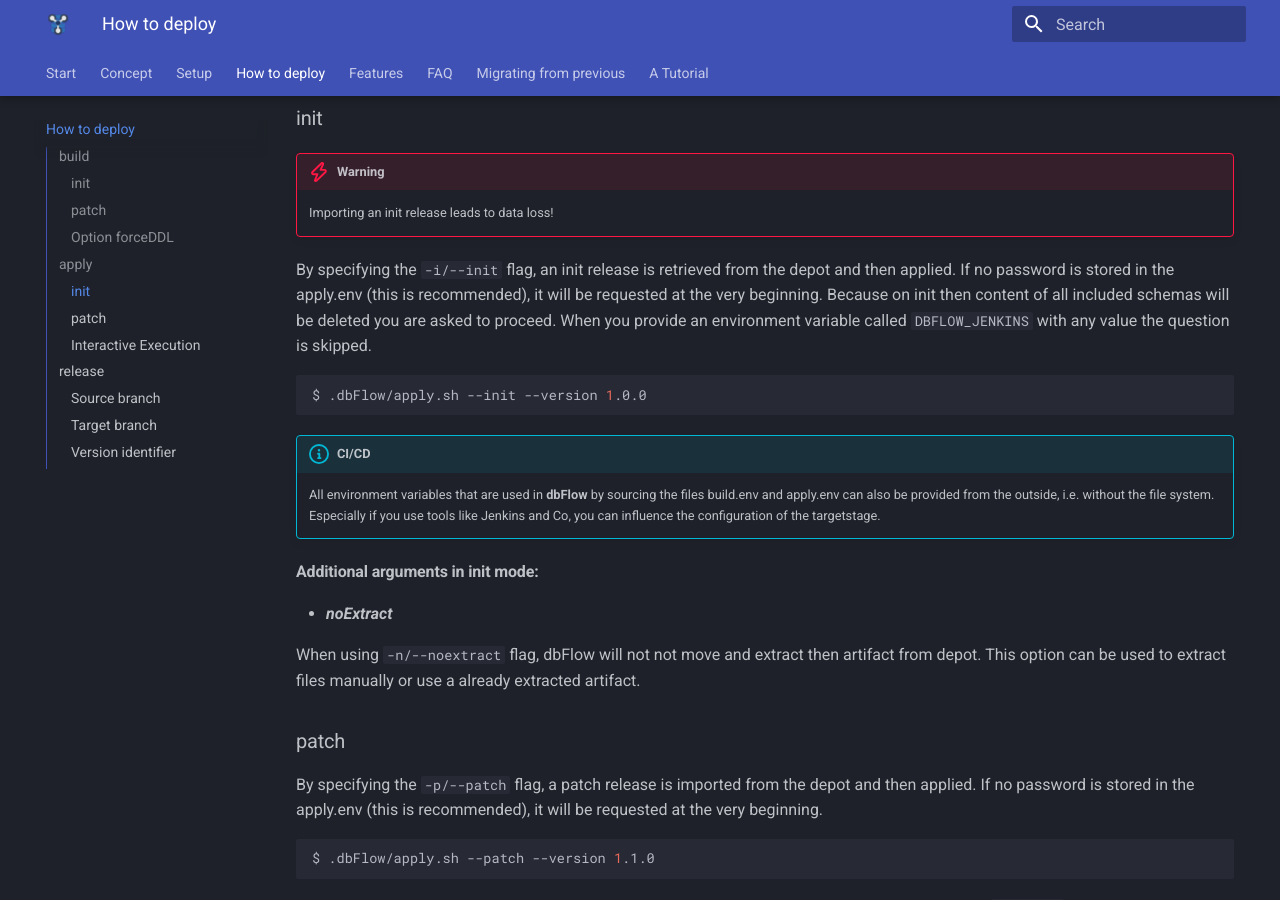
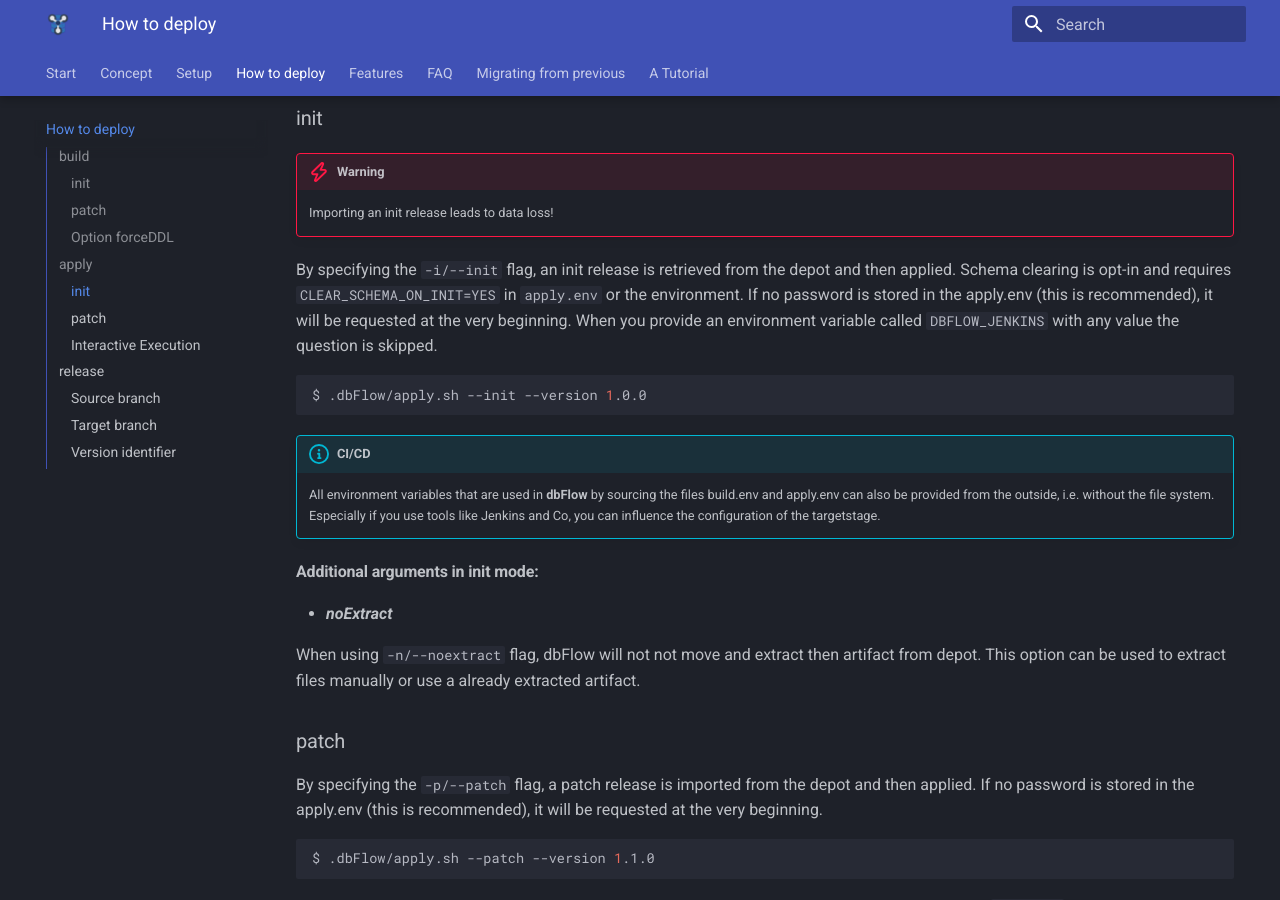
Before and after one commit to MaikMichel/dbFlow, an MkDocs documentation site: the page built from docs/deployment.md, in a window 1280 px wide and 900 px high, scrolled down 5180 px. Built offline with MkDocs 1.6.1 and Material for MkDocs 9.7.7, drawn with Linux system fonts in a browser that asks for light colours.

Commit message:
Keep the init-clear setting aligned with the setup wizard

````diff
--- a/docs/deployment.md
+++ b/docs/deployment.md
@@ -176,7 +176,7 @@ The apply.sh command applies a release to the respective configured database. Th
 
 
 
-By specifying the ``-i/--init`` flag, an init release is retrieved from the depot and then applied. If no password is stored in the apply.env (this is recommended), it will be requested at the very beginning. Because on init then content of all included schemas will be deleted you are asked to proceed. When you provide an environment variable called ``DBFLOW_JENKINS`` with any value the question is skipped.
+By specifying the ``-i/--init`` flag, an init release is retrieved from the depot and then applied. Schema clearing is opt-in and requires ``CLEAR_SCHEMA_ON_INIT=YES`` in ``apply.env`` or the environment. If no password is stored in the apply.env (this is recommended), it will be requested at the very beginning. When you provide an environment variable called ``DBFLOW_JENKINS`` with any value the question is skipped.
 
 
 ```shell
````
Also changed, not shown: 1 other file.
